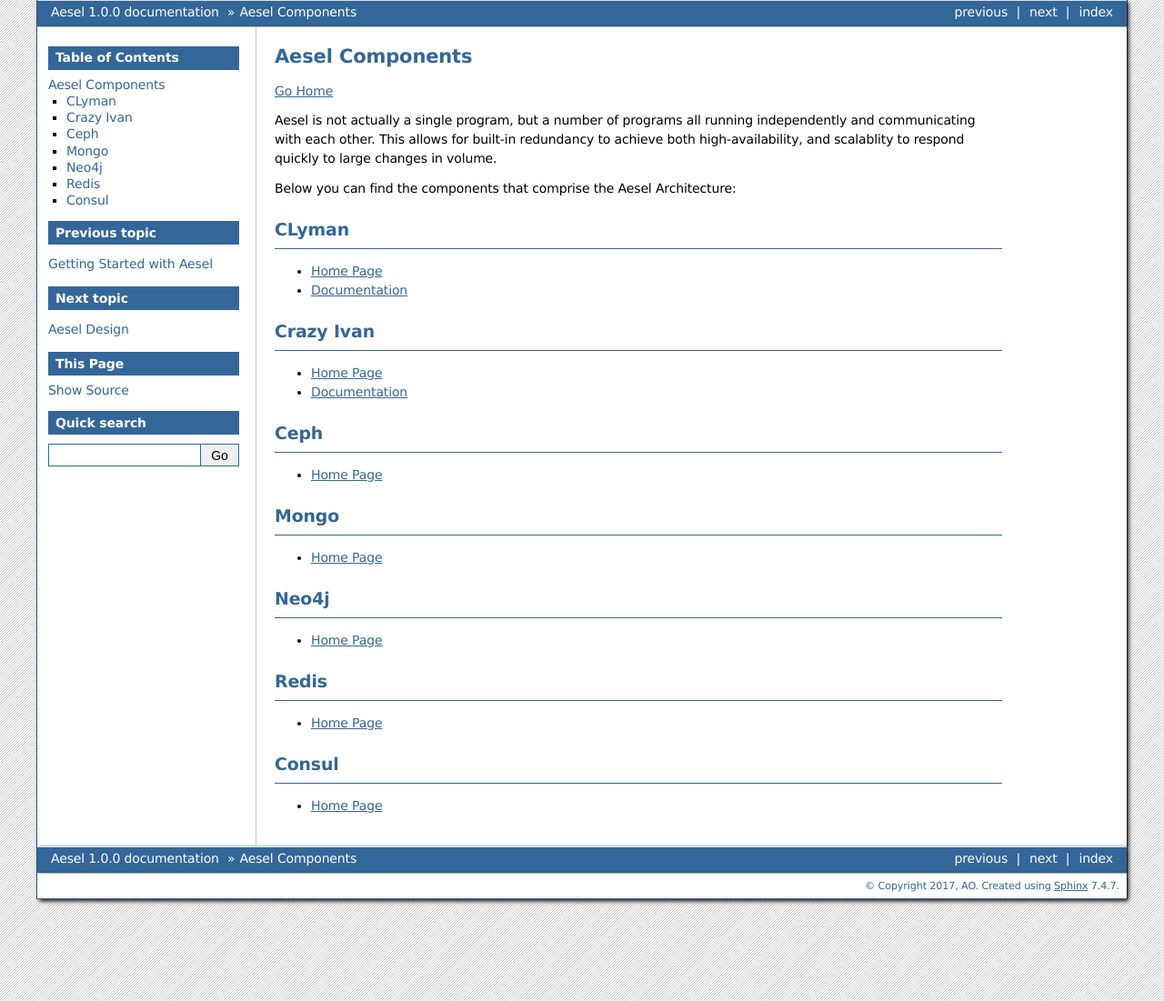
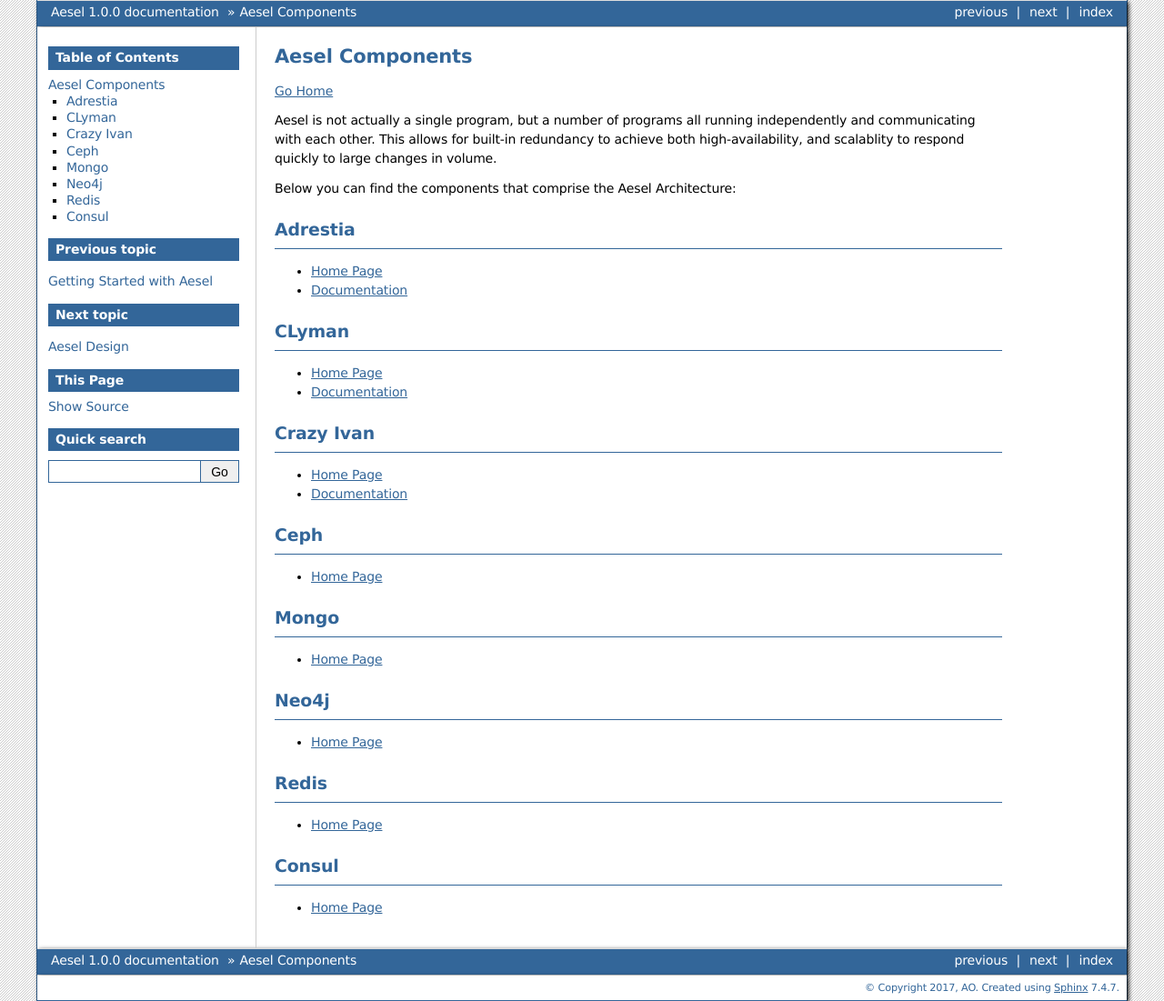
Before and after one commit to AO-StreetArt/Aesel, a Sphinx documentation site: the page built from docs/pages/components.rst, in a window 1280 px wide. Shown: the whole page at 91% size. Built offline with Sphinx 7.4.7, drawn with Linux system fonts in a browser that asks for light colours.

Commit message:
Include Adrestia in Component List

```diff
--- a/docs/pages/components.rst
+++ b/docs/pages/components.rst
@@ -10,6 +10,12 @@
 both high-availability, and scalablity to respond quickly to large changes in volume.
 
 Below you can find the components that comprise the Aesel Architecture:
+
+Adrestia
+--------
+
+* `Home Page <https://github.com/AO-StreetArt/Adrestia>`__
+* `Documentation <http://adrestia.readthedocs.io/en/latest/>`__
 
 CLyman
 ------
```
